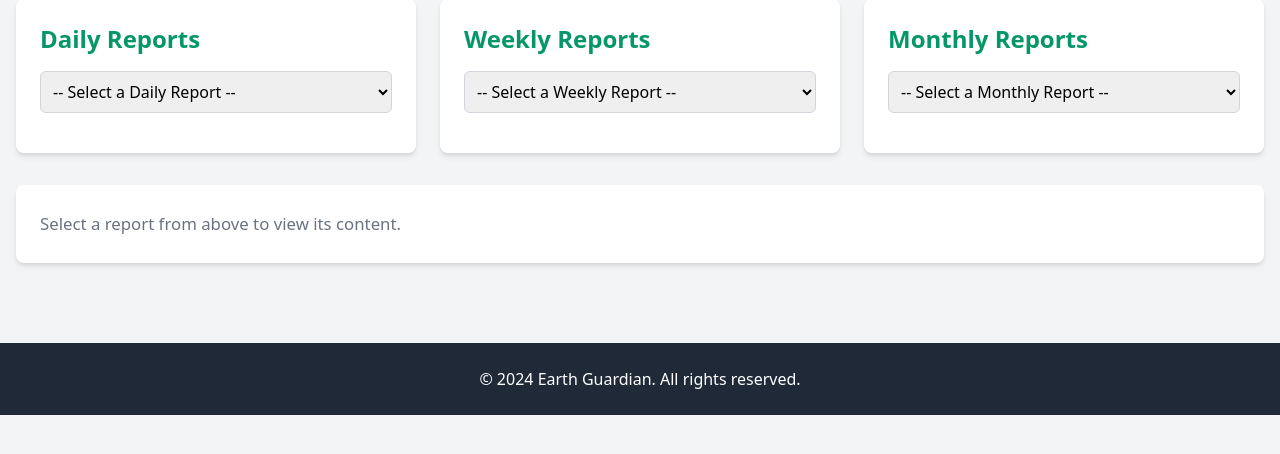
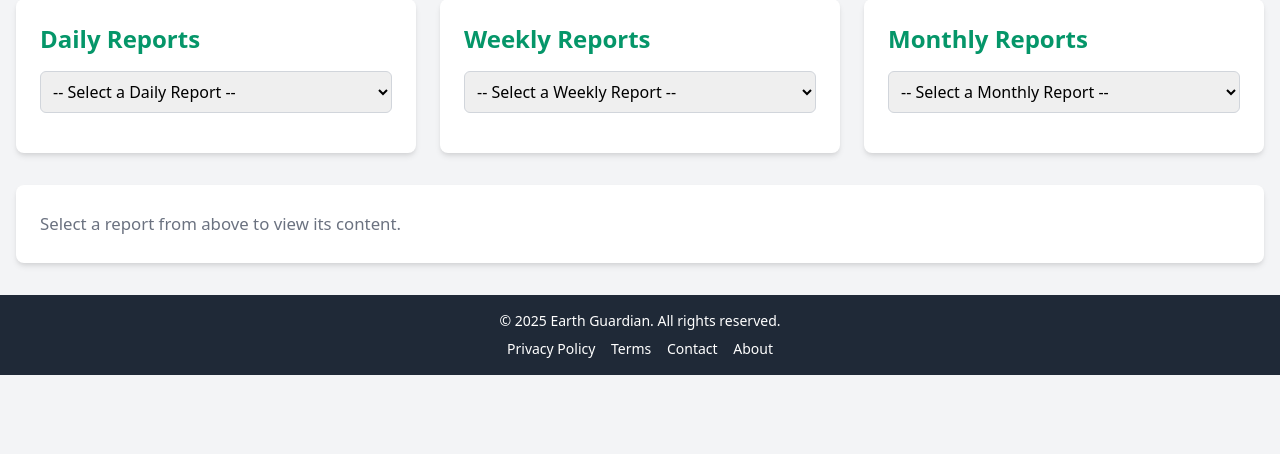
Before and after one commit to hulsfarmer/earthGuardian, a Flask app: template templates/reports.html in a window 1280 px wide. Shown: the part 197-651 px from the top of the page. Run offline with Flask 2, Linux system fonts and the light colour scheme; the template is opened without the code that fills it, so the values that code supplies are empty.

Commit message:
Update reports.html

```diff
--- a/templates/reports.html
+++ b/templates/reports.html
@@ -180,9 +180,13 @@
     </div>
   </main>
 
-  <footer class="bg-gray-800 text-white py-6 mt-12 text-sm sm:text-base">
-    <div class="container mx-auto px-4 text-center">
-      <p>© 2024 Earth Guardian. All rights reserved.</p>
+  <footer class="bg-gray-800 text-white py-4 text-center text-sm">
+    <p>&copy; 2025 Earth Guardian. All rights reserved.</p>
+    <div class="mt-2">
+      <a href="/privacy_policy.html" class="hover:underline mr-3">Privacy Policy</a>
+      <a href="/terms_of_service.html" class="hover:underline mr-3">Terms</a>
+      <a href="/contact_us.html" class="hover:underline mr-3">Contact</a>
+      <a href="/about_us.html" class="hover:underline">About</a>
     </div>
   </footer>
 
```
